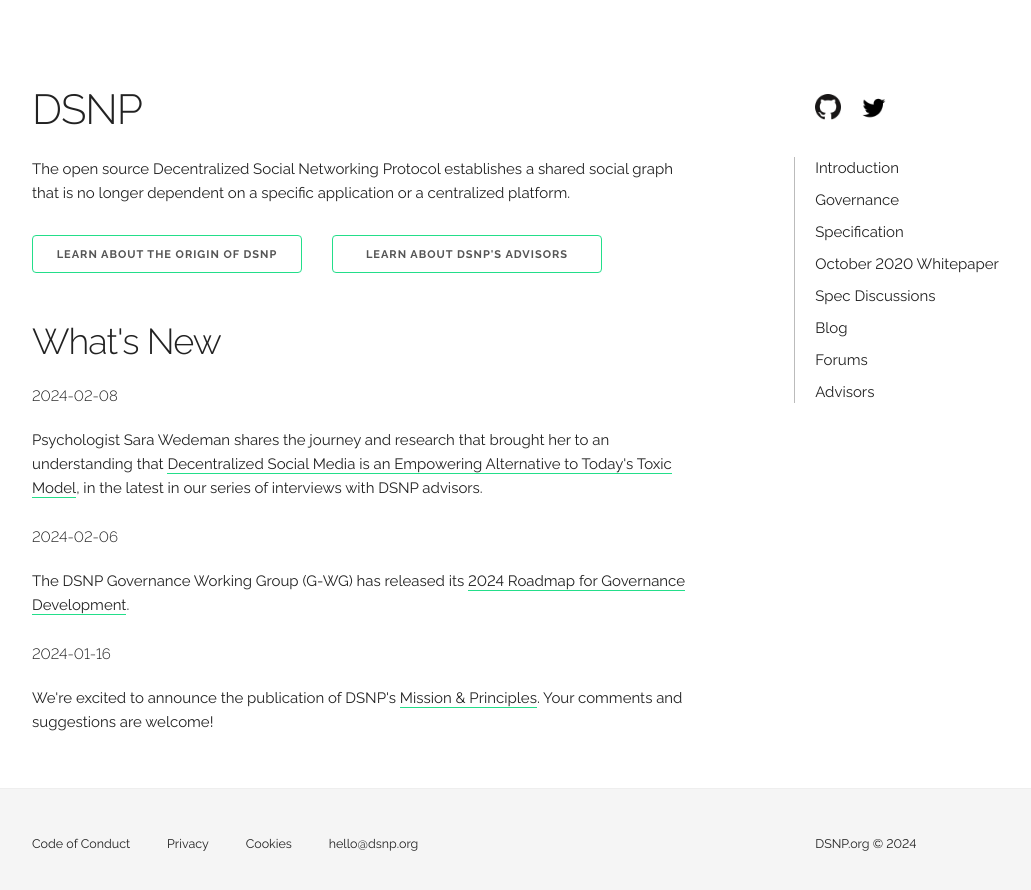
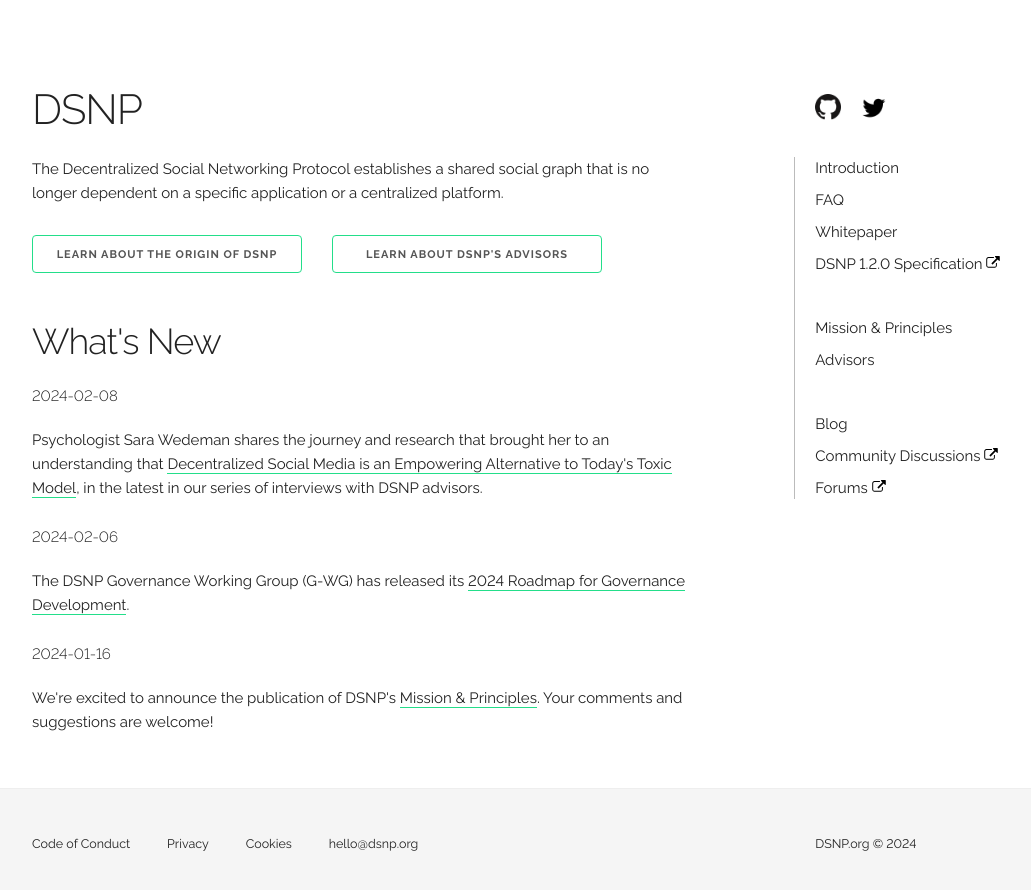
Before and after one commit to DSNP-org/dsnp-web, a Jekyll site: the page built from index.html, in a window 1280 px wide. Shown: the top 890 px of the page, without its empty margins (108-1139 px from the left). Built offline with Jekyll 4.4.1, drawn with Linux system fonts in a browser that asks for light colours; comment, search, counter and statistics services are not loaded.

Commit message:
Add FAQ, update homepage and layout

```diff
--- a/_layouts/default.html
+++ b/_layouts/default.html
@@ -13,12 +13,23 @@
           </div>
           <ul class="nav">
             <li><a href="/introducing-dsnp.html">Introduction</a></li>
-            <li><a href="/mission-principles.html">Governance</a></li>
-            <li><a href="https://spec.dsnp.org/" target="_blank">Specification</a></li>
-            <li><a href="/dsnp_whitepaper.pdf" target="_blank">October 2020 Whitepaper</a></li>
-            <li><a href="https://vimeo.com/showcase/public-dsnp-spec-meeting" target="_blank">Spec Discussions</a></li>
+            <li><a href="/faq.html">FAQ</a></li>
+            <li><a href="/dsnp_whitepaper.pdf"
+            target="_blank">Whitepaper</a></li>
+            <li><a href="https://spec.dsnp.org/" target="_blank">DSNP
+            1.2.0 Specification <img
+            src="/images/external-link.svg" height=14></a></li>
+            <li>&nbsp;</li>
+            <li><a href="/mission-principles.html">Mission &amp; Principles</a></li>
+            <li><a href="/advisors.html">Advisors</a></li>
+            <li>&nbsp;</li>
             <li><a href="/blog/index.html">Blog</a></li>
-            <li><a href="https://forums.projectliberty.io/" target="_blank">Forums</a></li>
-            <li><a href="/advisors.html">Advisors</a></li>
+            <li><a
+            href="https://vimeo.com/showcase/public-dsnp-spec-meeting"
+            target="_blank">Community Discussions <img
+            src="/images/external-link.svg" height=14></a></li>
+            <li><a href="https://forums.projectliberty.io/"
+            target="_blank">Forums <img
+            src="/images/external-link.svg" height=14></a></li>
         </ul>
         </div>
--- a/index.html
+++ b/index.html
@@ -4,7 +4,7 @@
 <div class="heading">
 <h2>DSNP</h2>
 <p>
-The open source Decentralized Social Networking Protocol establishes a shared social graph that is no longer dependent on a specific application or a centralized platform.
+The Decentralized Social Networking Protocol establishes a shared social graph that is no longer dependent on a specific application or a centralized platform.
 </p>
 <p class="ctaCntr">
 <a href="introducing-dsnp.html" class="button">Learn about the origin of DSNP</a>
```
Also changed, not shown: faq.md (added, +38 -0 lines), images/external-link.svg (added).
